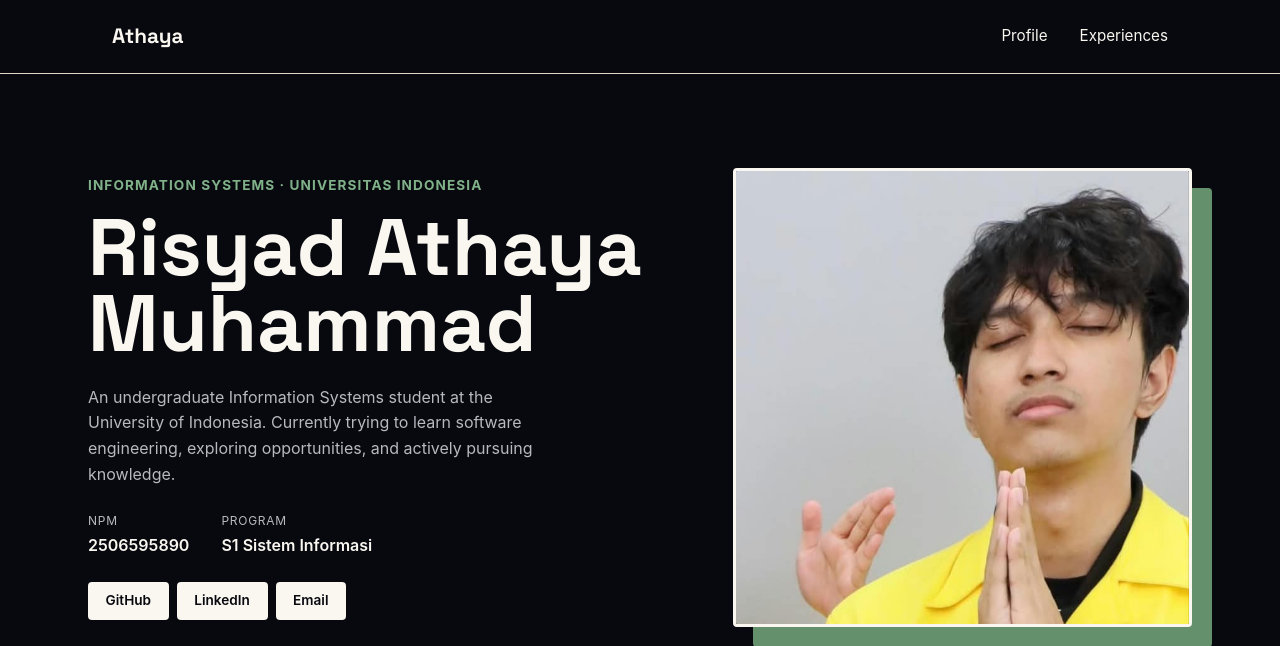
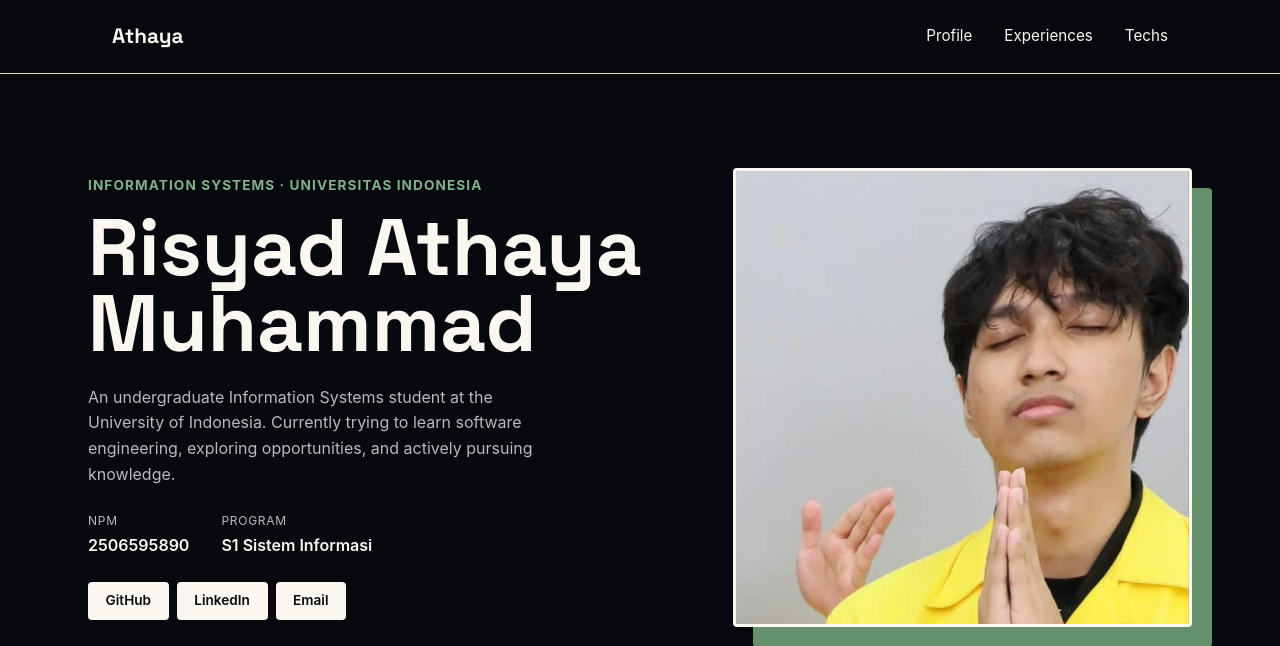
Before and after one commit to RisyadAthaya/myportofolio, a Django app: page / in a window 1280 px wide. Shown: the top 646 px of the page. Run offline with Django 5.2, Linux system fonts and the light colour scheme.

Commit message:
feat(nav): add tech stack anchor

```diff
--- a/templates/index.html
+++ b/templates/index.html
@@ -16,6 +16,7 @@
       <nav>
         <a href="#profile">Profile</a>
         <a href="#experiences">Experiences</a>
+        <a href="#tech-stack">Techs</a>
       </nav>
     </div>
   </header>
```
